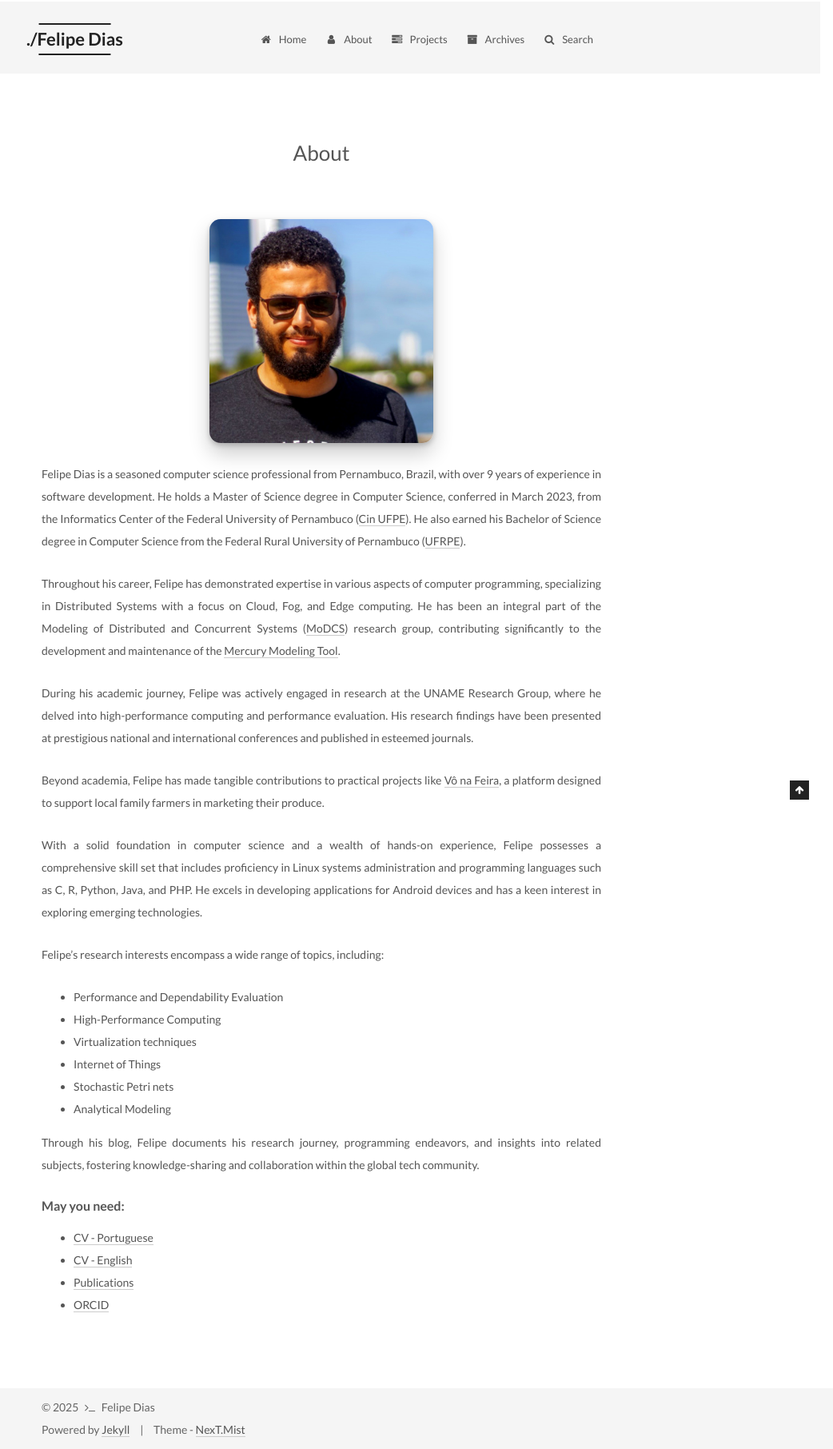
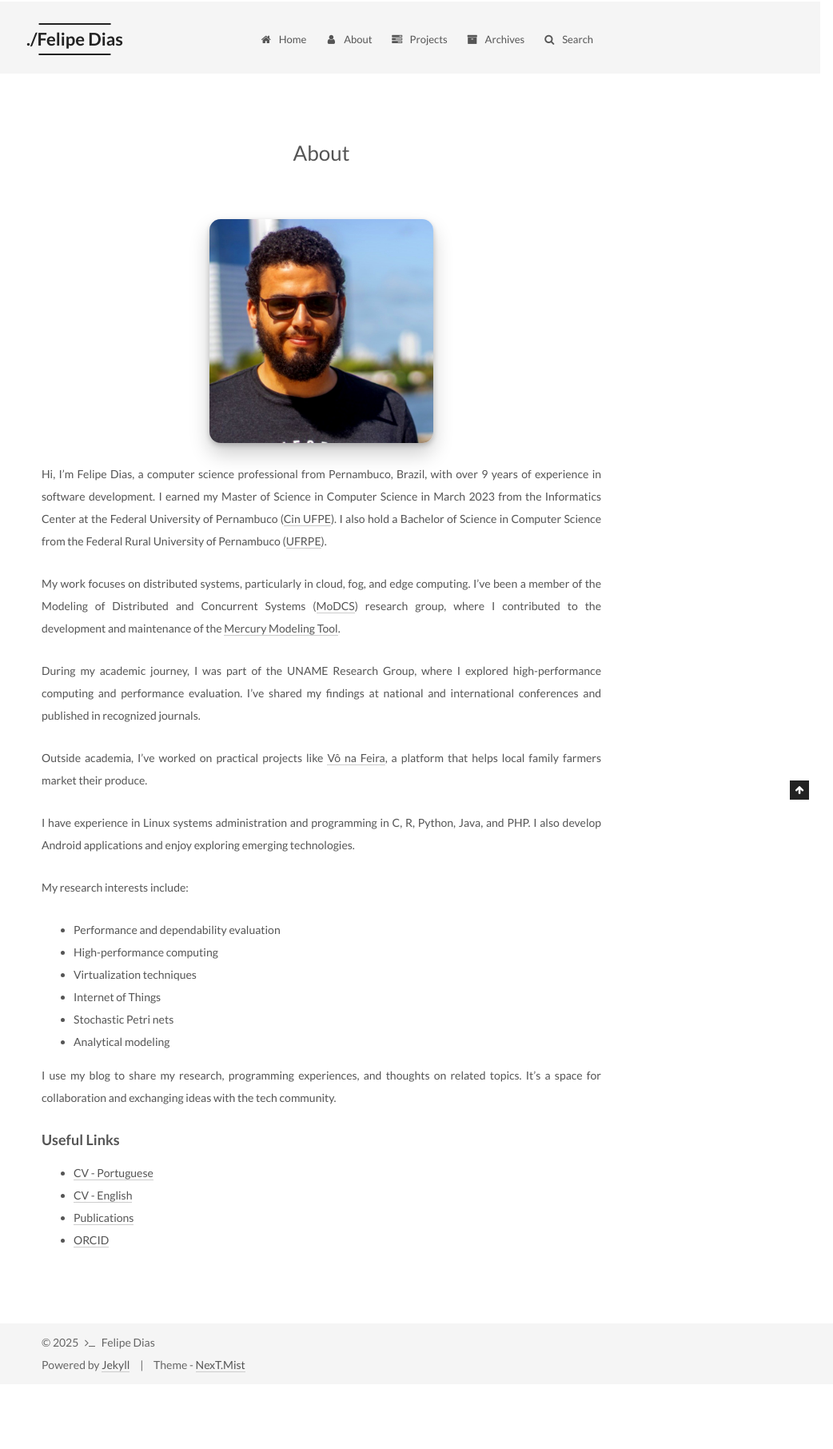
Before and after one commit to fdoliv/fdoliv.github.io, a Jekyll site: the page built from about/index.md, in a window 1280 px wide. Shown: the whole page at 80% size, without its empty margins (238-1280 px from the left). Built offline with Jekyll 4.4.1, drawn with Linux system fonts in a browser that asks for light colours; after the commit the page ends 1731 px from its top, so only the background shows below that.

Commit message:
change about page

```diff
--- a/about/index.md
+++ b/about/index.md
@@ -18,28 +18,27 @@ comments: false
 {% assign years_of_experience = current_year | minus: start_year %}
 
 <!-- </div> -->
-Felipe Dias is a seasoned computer science professional from Pernambuco, Brazil, with over {{ years_of_experience }} years of experience in software development. He holds a Master of Science degree in Computer Science, conferred in March 2023, from the Informatics Center of the Federal University of Pernambuco ([Cin UFPE](https://www.cin.ufpe.br)). He also earned his Bachelor of Science degree in Computer Science from the Federal Rural University of Pernambuco ([UFRPE](http://www.ufrpe.br/)).
+Hi, I'm Felipe Dias, a computer science professional from Pernambuco, Brazil, with over {{ years_of_experience }} years of experience in software development. I earned my Master of Science in Computer Science in March 2023 from the Informatics Center at the Federal University of Pernambuco ([Cin UFPE](https://www.cin.ufpe.br)). I also hold a Bachelor of Science in Computer Science from the Federal Rural University of Pernambuco ([UFRPE](http://www.ufrpe.br/)).
 
-Throughout his career, Felipe has demonstrated expertise in various aspects of computer programming, specializing in Distributed Systems with a focus on Cloud, Fog, and Edge computing. He has been an integral part of the Modeling of Distributed and Concurrent Systems ([MoDCS](http://www.modcs.org/)) research group, contributing significantly to the development and maintenance of the [Mercury Modeling Tool](http://www.modcs.org/?p=2264).
+My work focuses on distributed systems, particularly in cloud, fog, and edge computing. I’ve been a member of the Modeling of Distributed and Concurrent Systems ([MoDCS](http://www.modcs.org/)) research group, where I contributed to the development and maintenance of the [Mercury Modeling Tool](http://www.modcs.org/?p=2264).
 
-During his academic journey, Felipe was actively engaged in research at the UNAME Research Group, where he delved into high-performance computing and performance evaluation. His research findings have been presented at prestigious national and international conferences and published in esteemed journals.
+During my academic journey, I was part of the UNAME Research Group, where I explored high-performance computing and performance evaluation. I’ve shared my findings at national and international conferences and published in recognized journals.
 
-Beyond academia, Felipe has made tangible contributions to practical projects like [Vô na Feira](http://app.uag.ufrpe.br/vonafeira/), a platform designed to support local family farmers in marketing their produce.
+Outside academia, I’ve worked on practical projects like [Vô na Feira](http://app.uag.ufrpe.br/vonafeira/), a platform that helps local family farmers market their produce.
 
-With a solid foundation in computer science and a wealth of hands-on experience, Felipe possesses a comprehensive skill set that includes proficiency in Linux systems administration and programming languages such as C, R, Python, Java, and PHP. He excels in developing applications for Android devices and has a keen interest in exploring emerging technologies.
+I have experience in Linux systems administration and programming in C, R, Python, Java, and PHP. I also develop Android applications and enjoy exploring emerging technologies.
 
-Felipe's research interests encompass a wide range of topics, including:
-- Performance and Dependability Evaluation
-- High-Performance Computing
+My research interests include:
+- Performance and dependability evaluation
+- High-performance computing
 - Virtualization techniques
 - Internet of Things
 - Stochastic Petri nets
-- Analytical Modeling
+- Analytical modeling
 
-Through his blog, Felipe documents his research journey, programming endeavors, and insights into related subjects, fostering knowledge-sharing and collaboration within the global tech community.
+I use my blog to share my research, programming experiences, and thoughts on related topics. It’s a space for collaboration and exchanging ideas with the tech community.
 
-
-##### May you need:
+#### Useful Links
 
 - [CV - Portuguese](http://lattes.cnpq.br/5171703682108065){:target="_blank"}
 - [CV - English](http://buscatextual.cnpq.br/buscatextual/visualizacv.do?id=K4338903Z2&idiomaExibicao=2){:target="_blank"}
```
